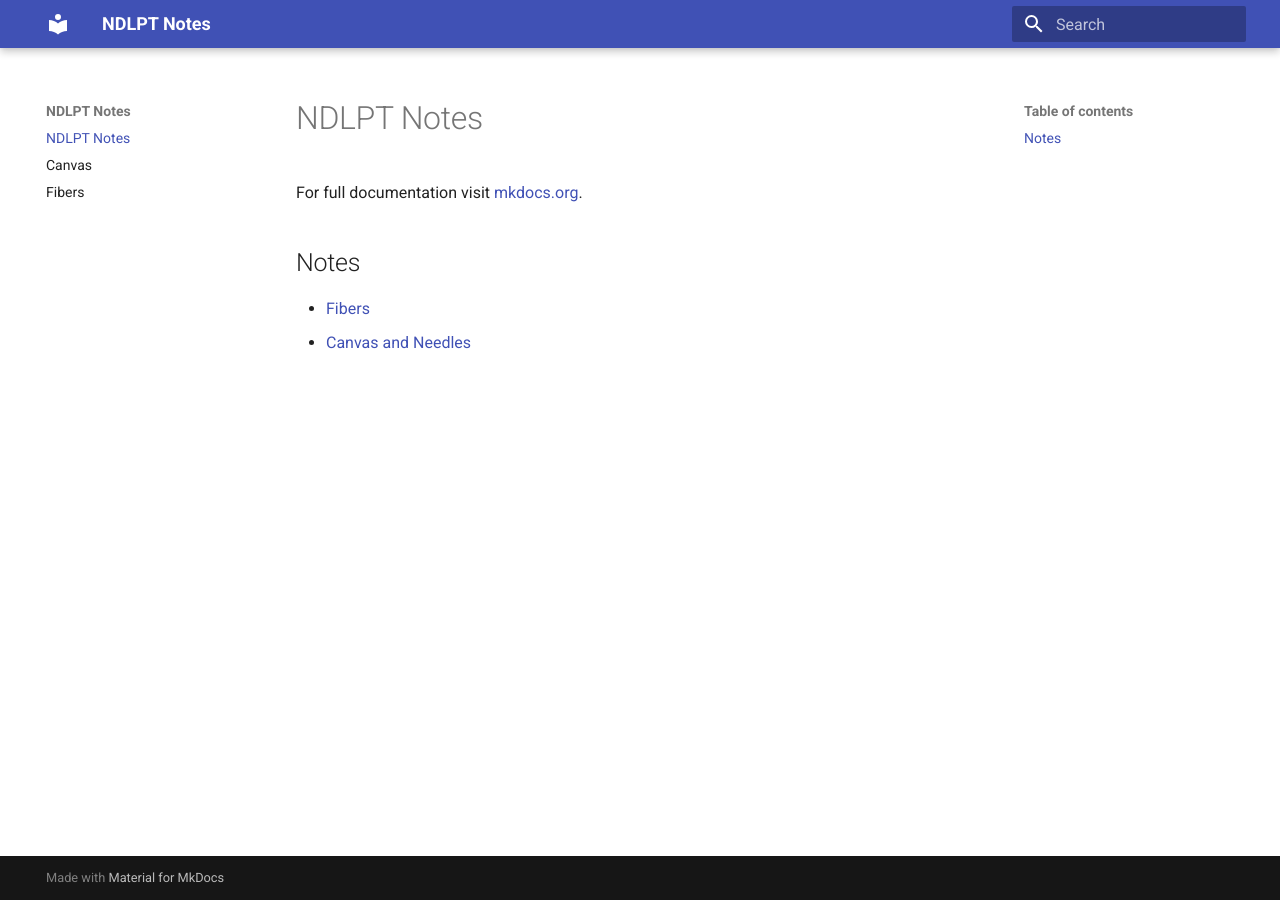
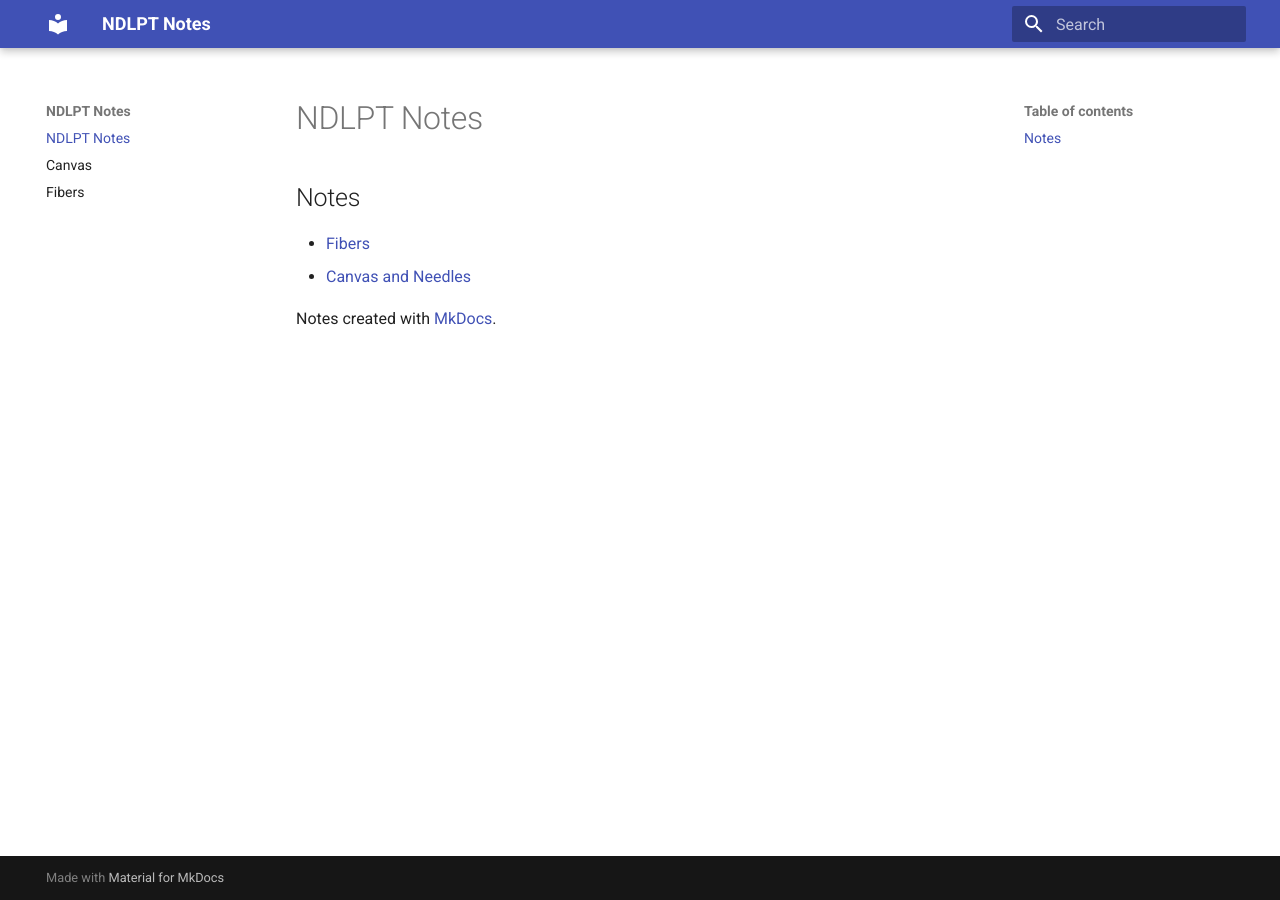
Before and after one commit to shylaclark/ndlpt-notes, an MkDocs documentation site: the page built from docs/index.md, in a window 1280 px wide. Built offline with MkDocs 1.6.1 and Material for MkDocs 9.7.7, drawn with Linux system fonts in a browser that asks for light colours.

Commit message:
Minor changes

```diff
--- a/docs/index.md
+++ b/docs/index.md
@@ -1,8 +1,9 @@
 # NDLPT Notes
 
-For full documentation visit [mkdocs.org](https://www.mkdocs.org).
 
 ## Notes
 
 * [Fibers](fibers.md)
 * [Canvas and Needles](canvas.md)
+
+Notes created with [MkDocs](https://www.mkdocs.org).
```
